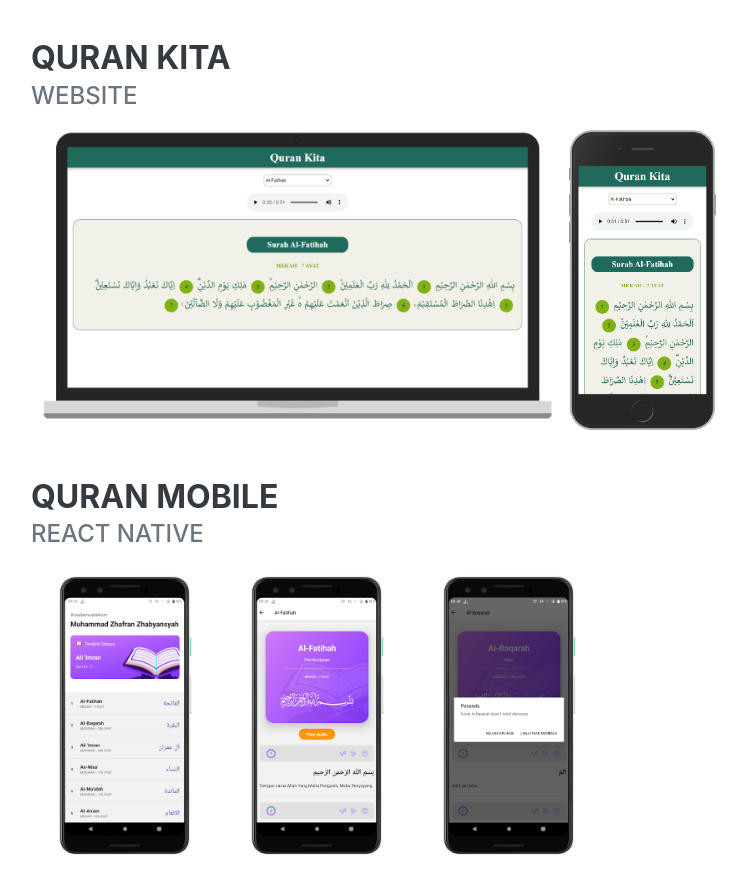
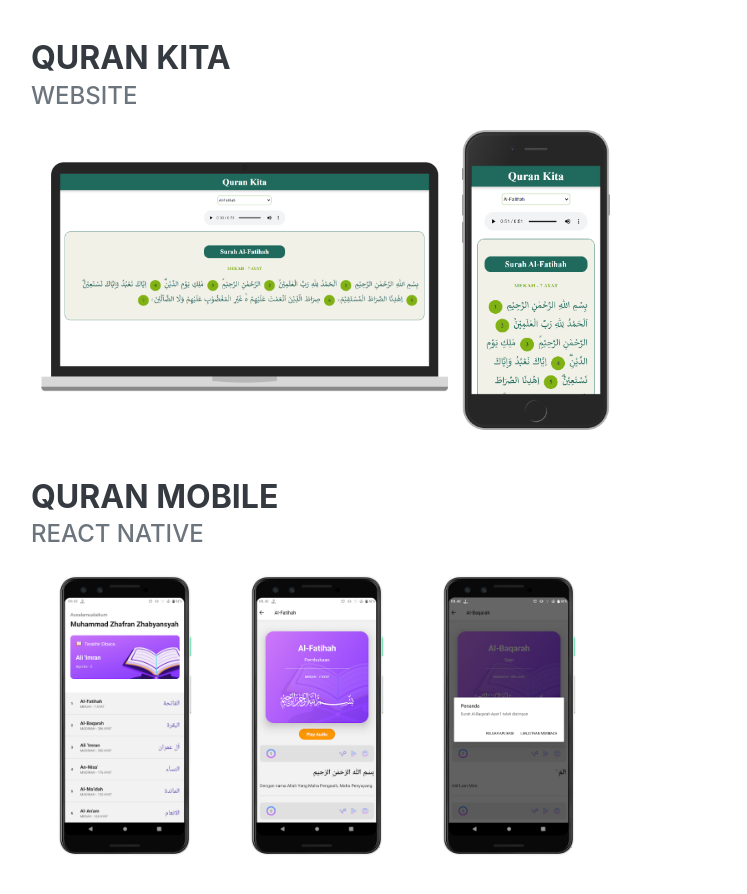
Before and after one commit to zhabyans/zhabyans.github.io, a plain HTML site: page portofolio/index.html in a window 1280 px wide. Shown: the part 3360-4254 px from the top of the page, without its empty margins (289-1036 px from the left). Drawn offline with nearby package versions, Linux system fonts and the light colour scheme; a web font is replaced by a local one.

Commit message:
resize img

```diff
--- a/portofolio/index.html
+++ b/portofolio/index.html
@@ -146,7 +146,7 @@
                     <div class="flex-grow-1">
                         <h3 class="mb-0">Quran Kita</h3>
                         <div class="subheading mb-3">Website</div>
-                        <img style="height: 300px;" src="./assets/img/quran-kita/quran-kita-web.png"
+                        <img style="height: 240px;" src="./assets/img/quran-kita/quran-kita-web.png"
                             alt="quran-kita-web">
                         <img style="height: 300px;" src="./assets/img/quran-kita/quran-kita-phone.png"
                             alt="quran-kita-phone">
```
